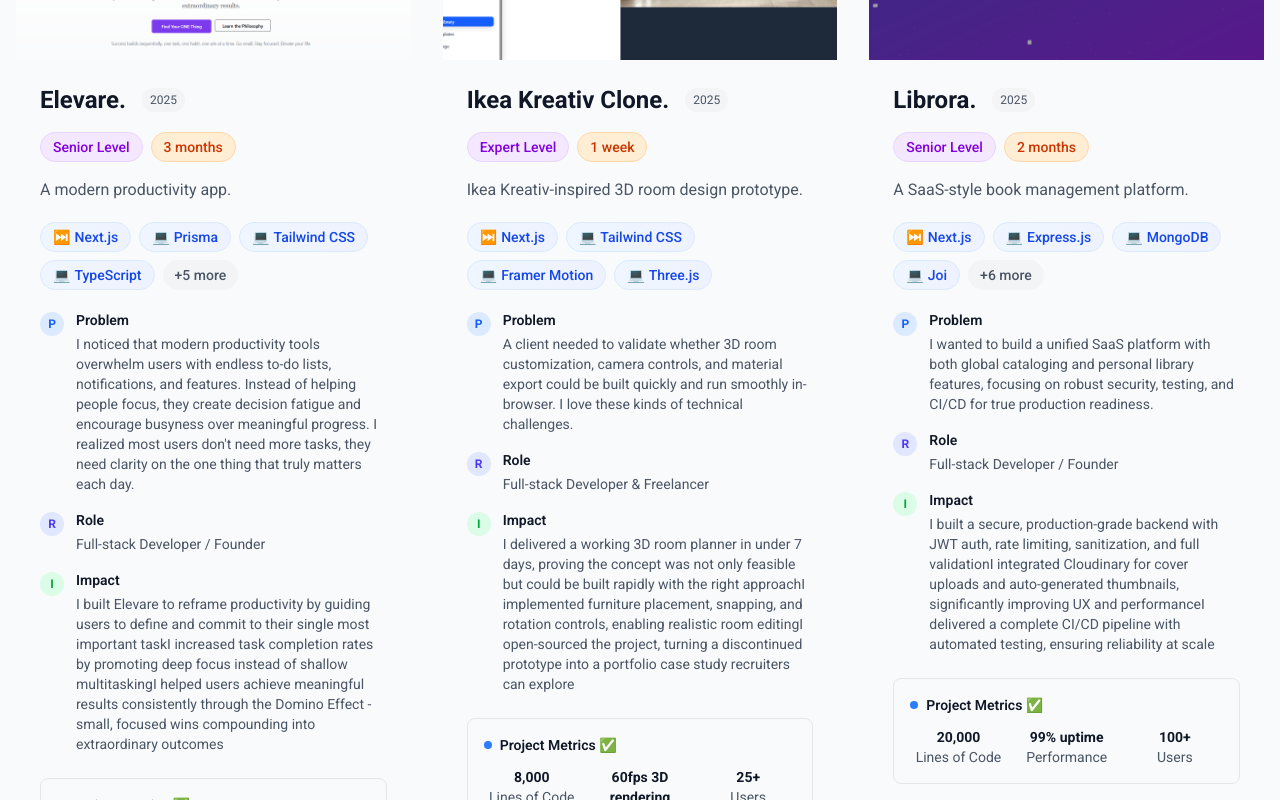
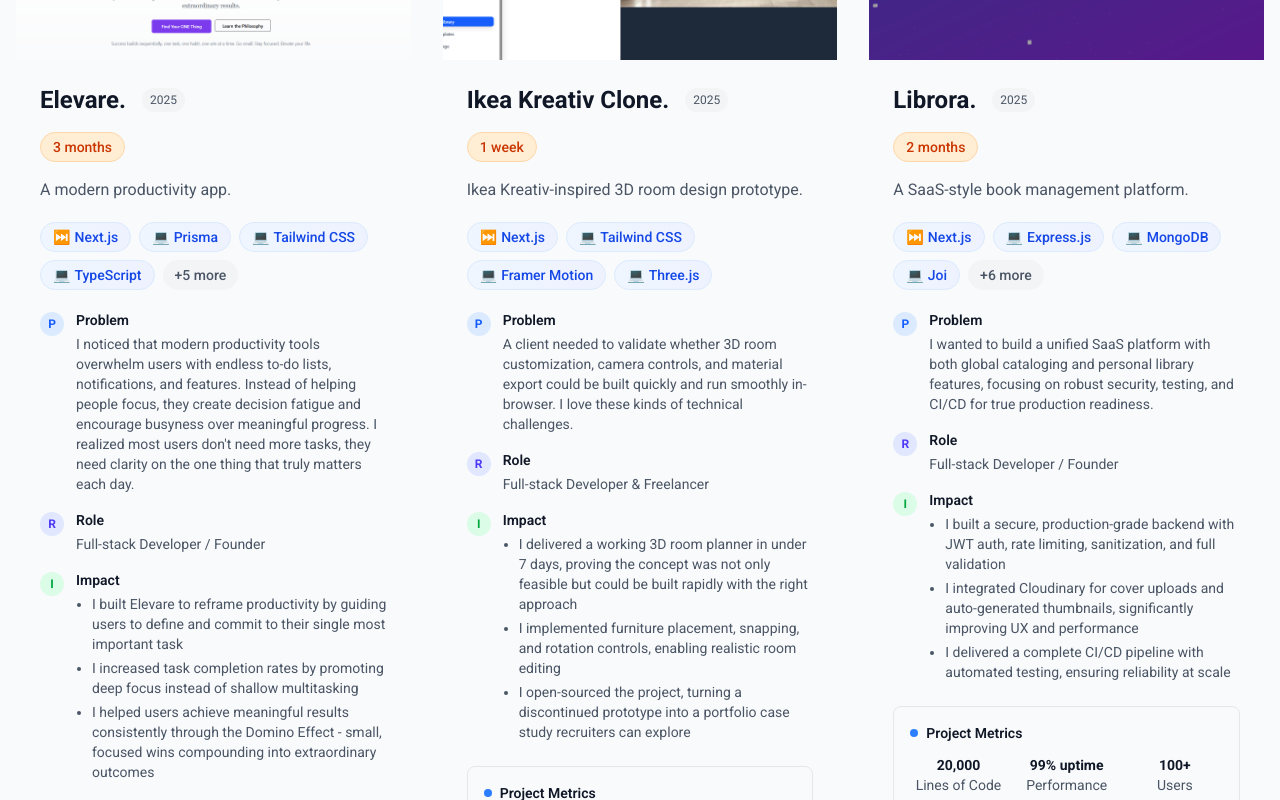
Before and after one commit to Gojer16/Personal-Landing-Page, a Next.js app in the folder client/: page /projects in a window 1280 px wide. Shown: the part 1020-1820 px from the top of the page. Built offline with nearby package versions, Linux system fonts and the light colour scheme.

Commit message:
Updating UI

```diff
--- a/client/app/projects/ProjectCard.tsx
+++ b/client/app/projects/ProjectCard.tsx
@@ -18,7 +18,6 @@
   impactMetric?: string;
   demoLink: string;
   githubLink: string;
-  experienceLevel?: 'Junior' | 'Mid' | 'Senior' | 'Expert';
   projectDuration?: string;
   metrics?: {
     linesOfCode?: number;
@@ -28,14 +27,12 @@
   learnings?: string[];
 };
 
-
 interface ProjectCardProps {
   project: Project;
 }
 
 export default function ProjectCard({ project }: ProjectCardProps) {
   const [showAllTech, setShowAllTech] = useState(false);
-
 
   const techIcons: Record<string, string> = {
     React: "⚛️",
@@ -88,13 +85,8 @@
         </div>
 
         {/* Experience Level and Duration */}
-        {(project.experienceLevel || project.projectDuration) && (
+        {(project.projectDuration) && (
           <div className="flex flex-wrap gap-2 mb-4">
-            {project.experienceLevel && (
-              <span className="px-3 py-1 bg-purple-100 dark:bg-purple-900/30 text-purple-700 dark:text-purple-300 text-sm font-medium rounded-full border border-purple-200 dark:border-purple-700">
-                {project.experienceLevel} Level
-              </span>
-            )}
             {project.projectDuration && (
               <span className="px-3 py-1 bg-orange-100 dark:bg-orange-900/30 text-orange-700 dark:text-orange-300 text-sm font-medium rounded-full border border-orange-200 dark:border-orange-700">
                 {project.projectDuration}
@@ -149,12 +141,12 @@
         </div>
 
         {/* Metrics section */}
+        {project.metrics && (
           <div className="mb-6 p-4 bg-gray-50 dark:bg-gray-800/50 rounded-lg border border-gray-200 dark:border-gray-700">
             <h4 className="text-sm font-semibold text-gray-900 dark:text-white mb-3 flex items-center gap-2">
               <span className="w-2 h-2 bg-blue-500 rounded-full"></span>
-            Project Metrics {project.metrics ? '✅' : '❌'}
+              Project Metrics
             </h4>
-          {project.metrics ? (
             <div className="grid grid-cols-1 sm:grid-cols-3 gap-3 text-sm">
               {project.metrics.linesOfCode && (
                 <div className="text-center">
@@ -181,18 +173,16 @@
                 </div>
               )}
             </div>
-          ) : (
-            <div className="text-red-500 text-sm">No metrics data found</div>
+          </div>
         )}
-        </div>
 
         {/* learnings section */}
+        {project.learnings && project.learnings.length > 0 && (
           <div className="mb-6">
             <h4 className="text-sm font-semibold text-gray-900 dark:text-white mb-2 flex items-center gap-2">
               <span className="w-2 h-2 bg-green-500 rounded-full"></span>
-            Key Learnings {project.learnings && project.learnings.length > 0 ? '✅' : '❌'}
+              Key Learnings
             </h4>
-          {project.learnings && project.learnings.length > 0 ? (
             <div className="flex flex-wrap gap-2">
               {project.learnings.map((learning, index) => (
                 <span
@@ -203,10 +193,8 @@
                 </span>
               ))}
             </div>
-          ) : (
-            <div className="text-red-500 text-sm">No learnings data found</div>
+          </div>
         )}
-        </div>
 
         {/* Buttons */}
         <div className="flex flex-col sm:flex-row gap-3 pt-2">
@@ -265,7 +253,17 @@
         <h4 className="text-sm font-semibold text-gray-900 dark:text-white mb-1">
           {label}
         </h4>
-        <p className="text-gray-600 dark:text-gray-400 text-sm">{text}</p>
+        <div className="text-gray-600 dark:text-gray-400 text-sm">
+          {Array.isArray(text) ? (
+            <ul className="list-disc pl-4 space-y-1">
+              {text.map((item, i) => (
+                <li key={i}>{item}</li>
+              ))}
+            </ul>
+          ) : (
+            <p>{text}</p>
+          )}
+        </div>
       </div>
     </div>
   );
```
Lines whose indentation alone changed are shown as unchanged.
